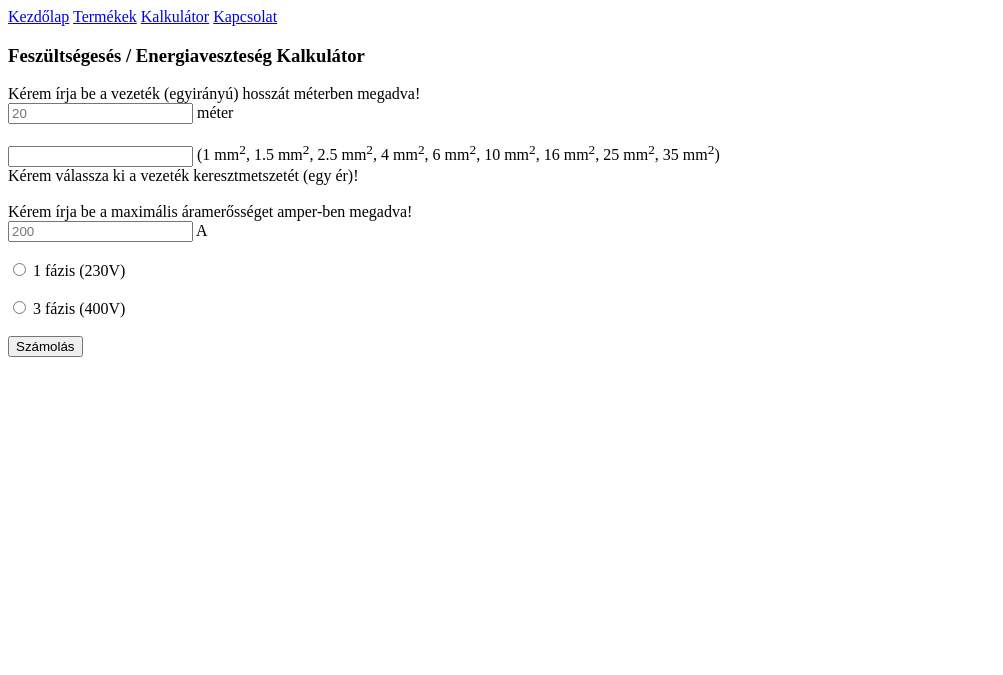
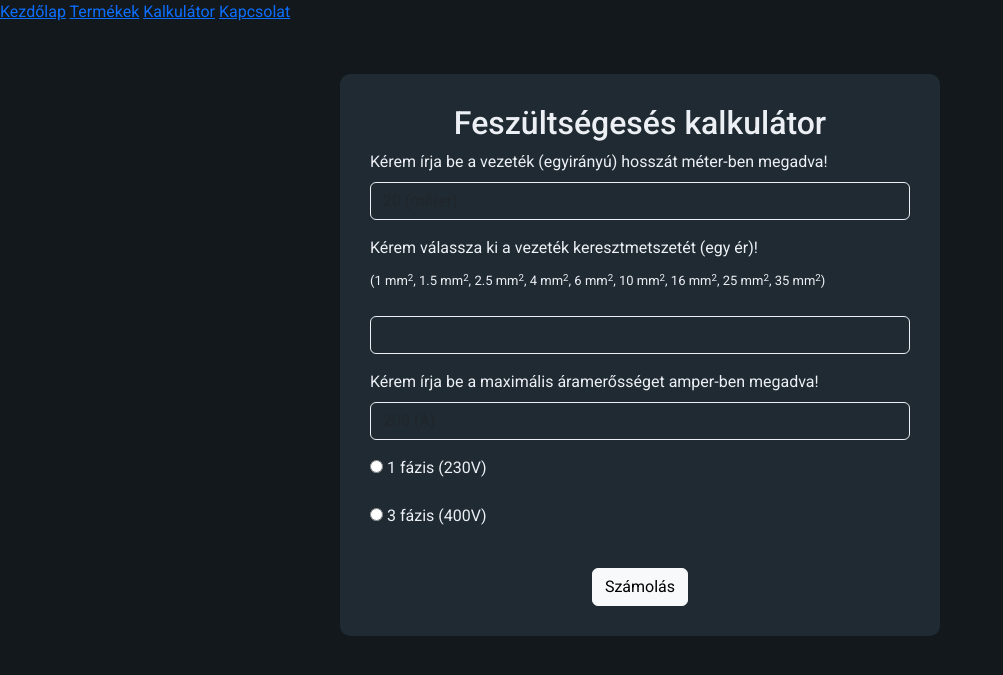
Before and after one commit to halasim2005/vizsgaremek, a PHP site: page /kalkulator.html in a window 1280 px wide. Shown: the top 675 px of the page, without its empty margins (0-1003 px from the left). Run offline with PHP 8.4, Linux system fonts and the light colour scheme.

Commit message:
kalkulátor folytatás

```diff
--- a/js/kalkulator.js
+++ b/js/kalkulator.js
@@ -81,8 +81,8 @@ function Szamolas(){
             szazalek = (feszEses / 400)*100;
         }
 
-        document.getElementById("eredmeny").innerHTML = feszEses + "V <br>";
-        document.getElementById("eredmeny").innerHTML += szazalek + "% <br>";
+        document.getElementById("eredmeny").innerHTML = Math.floor(feszEses * 100)/100 + "V <br>";
+        document.getElementById("eredmeny").innerHTML += Math.floor(szazalek * 100)/100 + "% <br>";
 
     if(szazalek < 3){
         document.getElementById("eredmeny").style.color = "green";
--- a/kalkulator.html
+++ b/kalkulator.html
@@ -4,6 +4,9 @@
     <meta charset="UTF-8">
     <meta name="viewport" content="width=device-width, initial-scale=1.0">
     <title>Kalkulátor</title>
+    <link href="https://cdn.jsdelivr.net/npm/bootstrap@5.3.0-alpha1/dist/css/bootstrap.min.css" rel="stylesheet">
+    <link href="https://fonts.googleapis.com/css2?family=Roboto:wght@300;400;500;700&display=swap" rel="stylesheet">
+    <link rel="stylesheet" href="./style/style.css">
 </head>
 <body>
     <div class="topnav">
@@ -13,7 +16,37 @@
         <a href="kapcsolat.html">Kapcsolat</a>
     </div>
 
-    <h3>Feszültségesés / Energiaveszteség Kalkulátor</h3>
+    <div class="container form-container">
+        <h2 class="text-center">Feszültségesés kalkulátor</h2>
+        <form action="">
+            <div class="mb-3">
+                <label for="kerNev" class="form-label">Kérem írja be a vezeték (egyirányú) hosszát méter-ben megadva!</label>
+                <input type="text" class="form-control" name="vezHossz" id="vezHossz" placeholder="20 (méter)" required>
+            </div>
+            <div class="mb-3">
+                <label for="vezKereszt" class="form-label">Kérem válassza ki a vezeték keresztmetszetét (egy ér)!</label><br>
+                <label id="vezKeresztId">(1 mm<sup>2</sup>, 1.5 mm<sup>2</sup>, 2.5 mm<sup>2</sup>, 4 mm<sup>2</sup>, 6 mm<sup>2</sup>, 10 mm<sup>2</sup>, 16 mm<sup>2</sup>, 25 mm<sup>2</sup>, 35 mm<sup>2</sup>)</label><br><br>
+                <input type="number" class="form-control" name="vezKereszt" id="vezKereszt" required>
+            </div>
+            <div class="mb-3">
+                <label for="teljNev" class="form-label">Kérem írja be a maximális áramerősséget amper-ben megadva!</label>
+                <input type="number" class="form-control" name="aram" id="aram" placeholder="200 (A)" required>
+            </div>
+            <div class="mb-3">
+                <label><input type="radio" id="230" name="KalkulatorKategoriak"> 1 fázis (230V)</label><br><br>
+                <label><input type="radio" id="400" name="KalkulatorKategoriak"> 3 fázis (400V)</label><br><br>
+            </div>
+            <div class="text-center">
+                <input type="button" class="btn btn-light" id="szamitas" value="Számolás">
+            </div>
+            <div id="eredmeny">
+
+            </div>
+        </form>
+    </div>
+
+
+    <!--<h3>Feszültségesés / Energiaveszteség Kalkulátor</h3>
     <label for="vezHosszNev">Kérem írja be a vezeték (egyirányú) hosszát méterben megadva!</label>
     <br>
     <input type="number" min="0.1" name="vezHossz" id="vezHossz" placeholder="20"><label> méter</label>
@@ -28,8 +61,9 @@
     <input type="radio" id="400" name="KalkulatorKategoriak"> 3 fázis (400V)<br><br>
     <input type="submit" id="szamitas" value="Számolás">
     <br><br>
-    <div id="eredmeny"></div>
+    <div id="eredmeny"></div>-->
 
+    <script src="https://cdn.jsdelivr.net/npm/bootstrap@5.3.0-alpha1/dist/js/bootstrap.bundle.min.js"></script>
     <script src="./js/kalkulator.js"></script>
 </body>
 </html>
--- a/style/style.css
+++ b/style/style.css
@@ -24,3 +24,11 @@ body {
 .btn-primary:hover {
     background-color: #00B293;
 }
+
+#vezKeresztId{
+    font-size: small;
+}
+
+#eredmeny{
+    font-size: 30px;
+}
```
